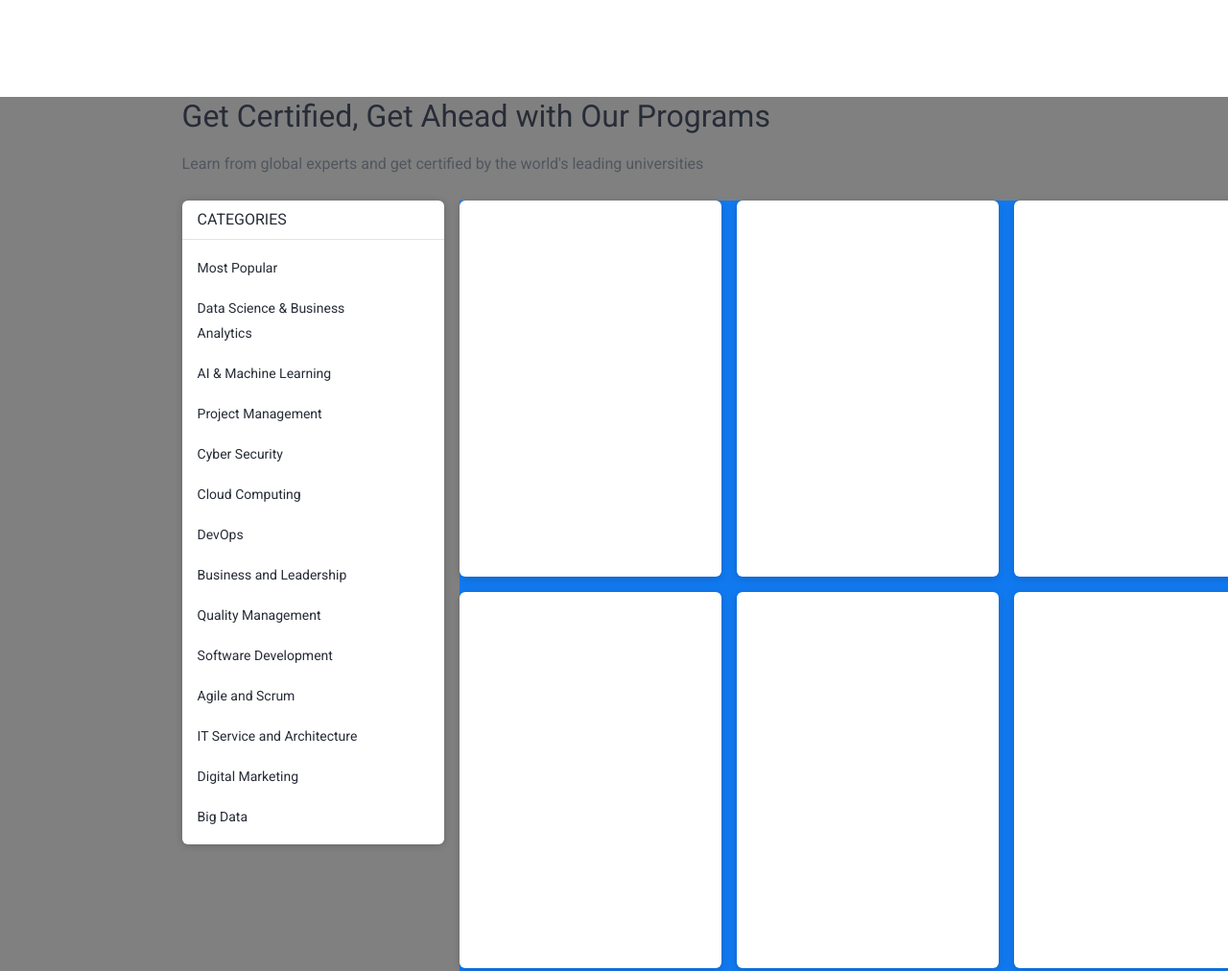
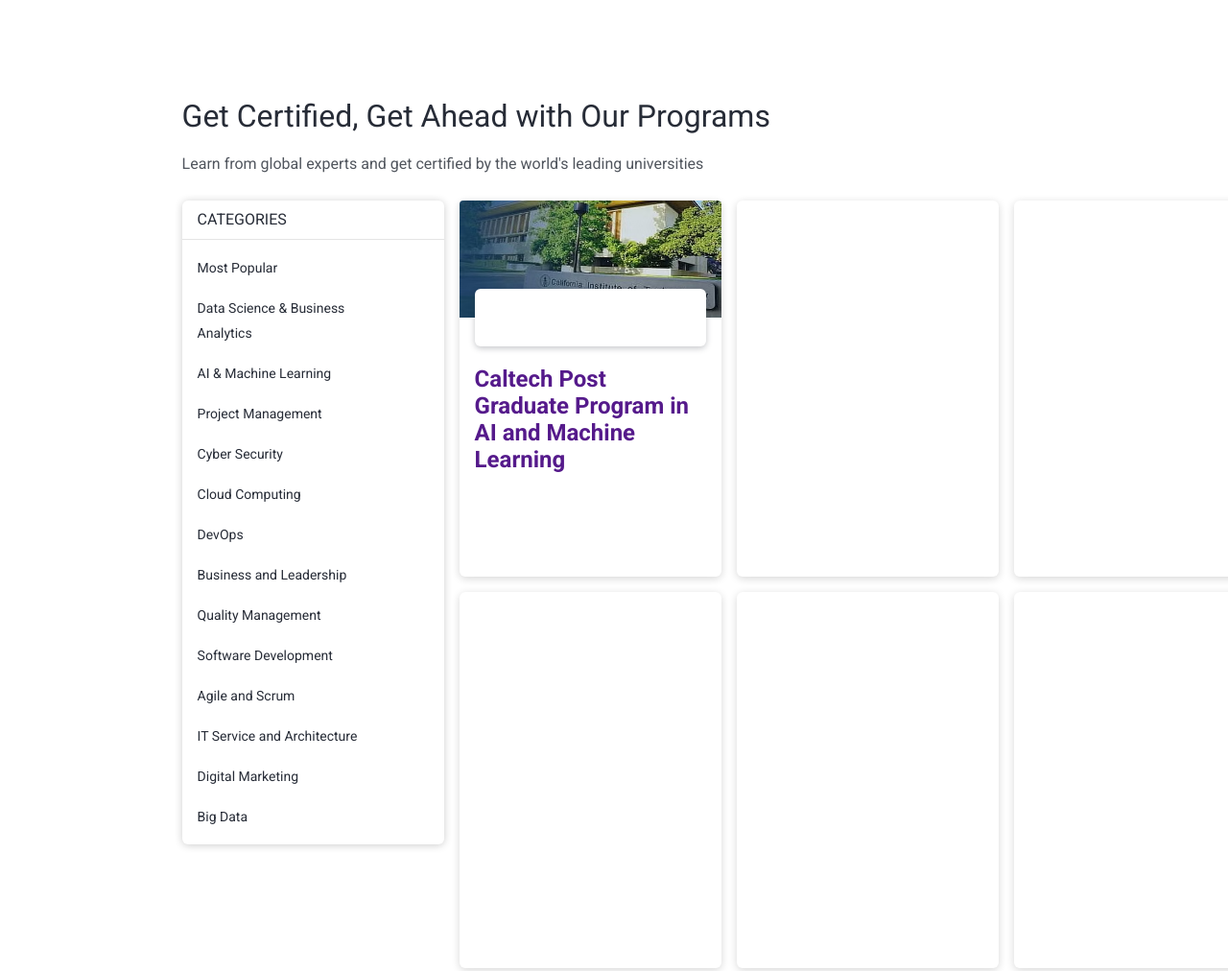
Before and after one commit to Shishir19999/Simplilearn, a plain HTML site: page index.html in a window 1280 px wide. Shown: the part 745-1757 px from the top of the page at 96% size. Drawn offline with Linux system fonts and the light colour scheme.

Commit message:
ard info

```diff
--- a/index.html
+++ b/index.html
@@ -354,25 +354,26 @@
             </div>
             <div class="right-category-cards">
               <a href="" class="card">
-                <!-- <div class="card-body"> -->
-                  <!-- <div class="card-banner">
+                <div class="card-body">
+                   <div class="card-banner">
                     <img src="img/caltech office.avif" alt="">
 
                   </div>
-                  <div class="card-info">
+                 <div class="card-info">
                     <div class="card-logo">
-                      <img src="img/Caltech.svg" alt="">
+
+                     <!-- <img src="img/Caltech.svg" alt=""> -->
                     </div>
                     <h2>Caltech Post Graduate Program in AI and Machine Learning</h2>
                   </div>
-                  <div class="card-list">
+                  <!-- <div class="card-list">
                     <p class> Earn a program completion certificate from Caltech CTME</p>
                     <p class> Earn a Caltech CTME Circle Membership</p>
-                  </div>
+                  </div> -->
 
                 </div>
 
-                <div class="card-schedule">
+                <!-- <div class="card-schedule">
                   <div class="card-btm">
                     <span class="month">11 months</span>
                     <span class="cohort">Cohort Starts
@@ -381,8 +382,8 @@
                   </div>
                   <span class="know-more"><a>Know More </a></span>
                 </div> -->
-              <!-- </div> -->
-            </a>
+              </a>
+
             <a href="" class="card">
             </a>
             <a href="" class="card">
--- a/style.scss
+++ b/style.scss
@@ -544,7 +544,6 @@
     padding: 0 0 40px;
     width: 1519.2px;
     height: 1332px;
-    background-color: gray;
 
     h1 {
       display: block;
@@ -641,7 +640,6 @@
         // margin: 0 0 0 16px;
         display: flex;
         flex-wrap: wrap;
-        background-color: #1179ef;
         flex-direction: column;
 
         a {
@@ -661,55 +659,55 @@
           box-shadow: 0px 2px 8px 0px rgba(0, 0, 0, .16);
           margin: 0 16px 16px 0;
 
-        //   .card-body {
-        //     width: 273px;
-        //     height: 340px;
-        //     cursor: pointer;
-        //     display: block;
+          .card-body {
+            width: 273px;
+            height: 340px;
+            cursor: pointer;
+            display: block;
 
-        //     .card-banner {
-        //       width: 100%;
-        //       height: 122px;
-        //       border-radius: 4px 4px 0 0;
-        //       height: 122px;
-        //       overflow: hidden;
-        //       position: relative;
+            .card-banner {
+              width: 100%;
+              height: 122px;
+              border-radius: 4px 4px 0 0;
+              overflow: hidden;
+              position: relative;
 
-        //       img {
-        //         width: 100%;
-        //         max-height: 122px;
-        //         height: 122px;
-        //         display: inline-block;
-        //         vertical-align: middle;
-        //         border-style: none;
-        //       }
-        //     }
+              img {
+                width: 100%;
+                max-height: 122px;
+                height: 122px;
+                display: inline-block;
+                vertical-align: middle;
+                border-style: none;
+              }
+            }
 
-        //     .card-info {
-        //       height: 254px;
-        //       width: 100%;
-        //       position: relative;
-        //       padding: 30px 16px 36px 16px;
-        //       margin-top: -60px;
+            .card-info {
+              height: 188px;
+              width: 241px;
+              position: relative;
+              padding: 30px 16px 36px 16px;
+              margin-top: -60px;
 
-        //       .card-logo {
-        //         display: inline-block;
-        //         background: #fff;
-        //         width: auto;
-        //         height: 60px;
-        //         text-align: center;
-        //         vertical-align: top;
-        //         border-radius: 6px;
-        //         box-shadow: 0px 2px 6px 0px rgba(39, 44, 55, .27);
-        //         padding: 0 8px;
-        //         max-width: 100%;
-
-        //         img {
-
-        //           vertical-align: middle;
-        //           border-style: none;
-        //         }
-        //       }
+              .card-logo {
+                display: inline-block;
+                background: #fff;
+                width: 225px;
+                height: 60px;
+                text-align: center;
+                vertical-align: top;
+                border-radius: 6px;
+                box-shadow: 0px 2px 6px 0px rgba(39, 44, 55, .27);
+                padding: 0 8px;
+                max-width: 100%;
+                img {
+                    width:100%;
+                    height:auto;
+                    vertical-align: middle;
+                    border-style: none;
+                    max-height: 50px;
+                }
+              }
 
         //       h2 {
 
@@ -721,7 +719,7 @@
         //         display: block;
         //         letter-spacing: normal;
         //       }
-        //     }
+            }
 
         //     .card-list {
         //       width: 251px;
@@ -788,7 +786,7 @@
         //       line-height: 16px;
         //       display: block;
         //   }
-        //   }
+          }
         }
       }
     }
```
Also changed, not shown: CSS/style.css, 1 other file.
